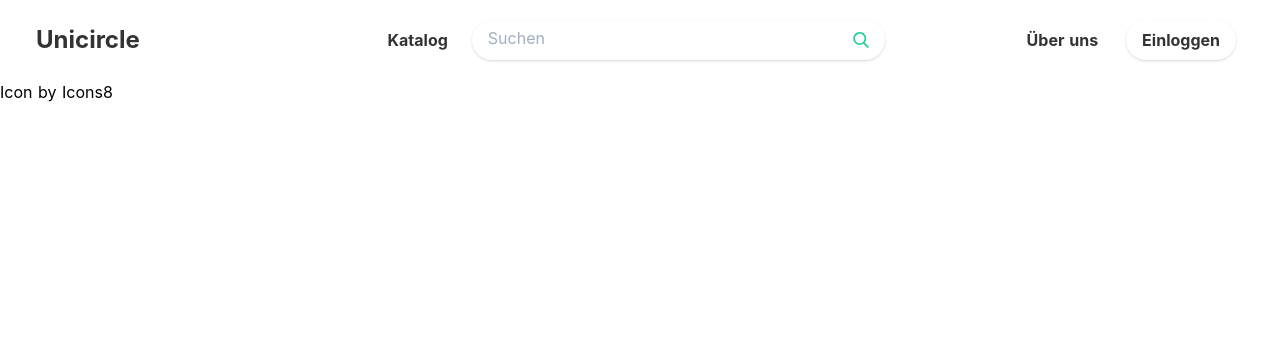
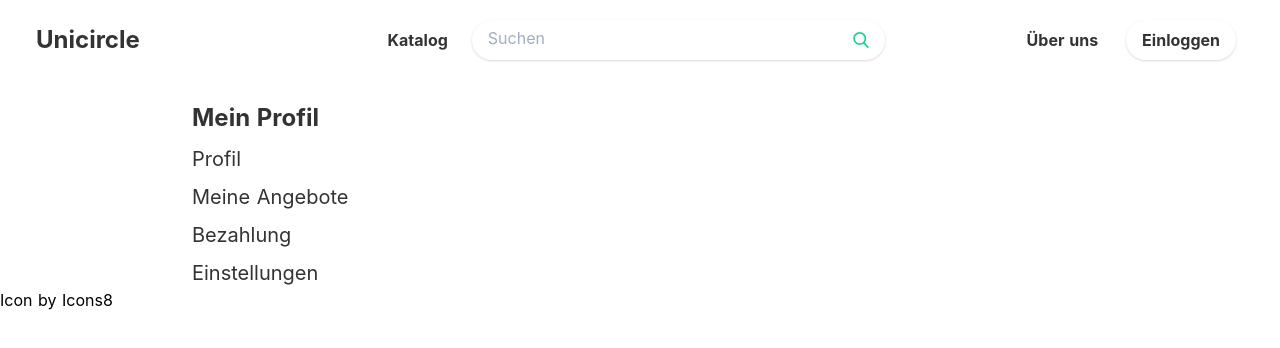
Before and after one commit to StubyProjects/unicircle, a Nuxt app: page /profile in a window 1280 px wide. Shown: the top 348 px of the page. Built offline with nearby package versions, Linux system fonts and the light colour scheme; no server answers.

Commit message:
added profile route

```diff
--- /dev/null
+++ b/components/ProfileDropdown.vue
@@ -0,0 +1,26 @@
+<template>
+    <div @click="TOGGLE_PROFILE_DROPDOWN()" class="absolute z-50 mt-3 bg-white right-0 mr-6 rounded shadow-md w-1/2">
+      <nuxt-link to="/profile">
+        <div class="px-5 py-2 hover:bg-gray-200 cursor-pointer">Mein Profil</div>
+      </nuxt-link>
+      <nuxt-link to="/profile">
+        <div class="px-5 py-2 hover:bg-gray-200 cursor-pointer">Einstellungen</div>
+      </nuxt-link>
+      <div v-if="$auth.loggedIn" class="px-5 py-2 hover:bg-gray-200 text-red-500 cursor-pointer" @click="$auth.logout()">
+        Abmelden
+      </div>
+    </div>
+</template>
+
+<script>
+    import { mapMutations } from "vuex";
+    export default {
+      methods: {
+        ...mapMutations(["TOGGLE_PROFILE_DROPDOWN"])
+      }
+    }
+</script>
+
+<style scoped>
+
+</style>
--- a/components/TheHeader.vue
+++ b/components/TheHeader.vue
@@ -36,7 +36,7 @@
           </div>
 
         </div>
-        <div class="flex lg:px-6 hidden md:inline-flex">
+        <div class="relative flex lg:px-6 hidden md:inline-flex">
 
           <div class="text-anthrazit font-bold">
             <a href="#" class="whitespace-no-wrap hover:text-white rounded-full block hover:bg-primary px-4 py-2">
@@ -50,14 +50,14 @@
 
           <div class="text-anthrazit font-bold">
 
-            <a v-if="$auth.loggedIn" @click="$auth.logout()" href="#" class="flex rounded-full shadow block hover:bg-primary px-3 py-2 lg:ml-3">
-
+            <a v-if="$auth.loggedIn" @click="TOGGLE_PROFILE_DROPDOWN()" href="#" class="flex rounded-full shadow block hover:bg-primary px-3 py-2 lg:ml-3">
               <img class="h-6 w-6 mr-3 rounded-full border-black" :src="$auth.user.picture" alt="profile-picture">{{$auth.user.given_name}}
             </a>
-
             <a v-else @click="login()" href="#" class="rounded-full shadow block hover:bg-primary px-4 py-2 lg:ml-3">
               Einloggen
             </a>
+
+            <app-profile-dropdown v-if="isDropDownActivated && $auth.loggedIn"></app-profile-dropdown>
 
           </div>
         </div>
@@ -93,12 +93,18 @@
 </template>
 
 <script>
+    import ProfileDropdown from "./ProfileDropdown";
+    import { mapGetters, mapMutations } from "vuex";
+
     export default {
-        name: "TheHeader",
+        components: {
+          appProfileDropdown: ProfileDropdown,
+        },
         data () {
           return {
             view: {
-              atTopOfPage: true
+              atTopOfPage: true,
+              profileDropDownActivated: false,
             }
           }
         },
@@ -106,9 +112,10 @@
           window.addEventListener('scroll', this.handleScroll);
         },
         computed: {
-
+          ...mapGetters(["isDropDownActivated"])
         },
         methods: {
+          ...mapMutations(["TOGGLE_PROFILE_DROPDOWN"]),
           handleScroll() {
             if(window.pageYOffset>0){
               // user is scrolled
--- /dev/null
+++ b/pages/profile/index.vue
@@ -0,0 +1,26 @@
+<template>
+  <div class="max-w-4xl mt-5 mx-auto">
+    <div>
+      <h1 class="text-2xl font-bold text-anthrazit">Mein Profil</h1>
+    </div>
+    <div>
+      <h2 class="text-xl mt-2 text-anthrazit hover:text-primary cursor-pointer">Profil</h2>
+      <h2 class="text-xl mt-2 text-anthrazit hover:text-primary cursor-pointer">Meine Angebote</h2>
+      <h2 class="text-xl mt-2 text-anthrazit hover:text-primary cursor-pointer">Bezahlung</h2>
+      <h2 class="text-xl mt-2 text-anthrazit hover:text-primary cursor-pointer">Einstellungen</h2>
+    </div>
+
+
+  </div>
+</template>
+
+<script>
+  export default {
+    middleware: "auth",
+    name: "index"
+  }
+</script>
+
+<style scoped>
+
+</style>
--- a/store/index.js
+++ b/store/index.js
@@ -1,3 +1,16 @@
-export const actions = {
+export const state = () => ({
+  profileDropDownActivated: false
+})
 
+export const getters = {
+  isDropDownActivated: state => {
+    return state.profileDropDownActivated
+  }
 }
+
+export const mutations = {
+  TOGGLE_PROFILE_DROPDOWN(state) {
+    console.log(state.profileDropDownActivated)
+    state.profileDropDownActivated = !state.profileDropDownActivated
+  },
+}
```
